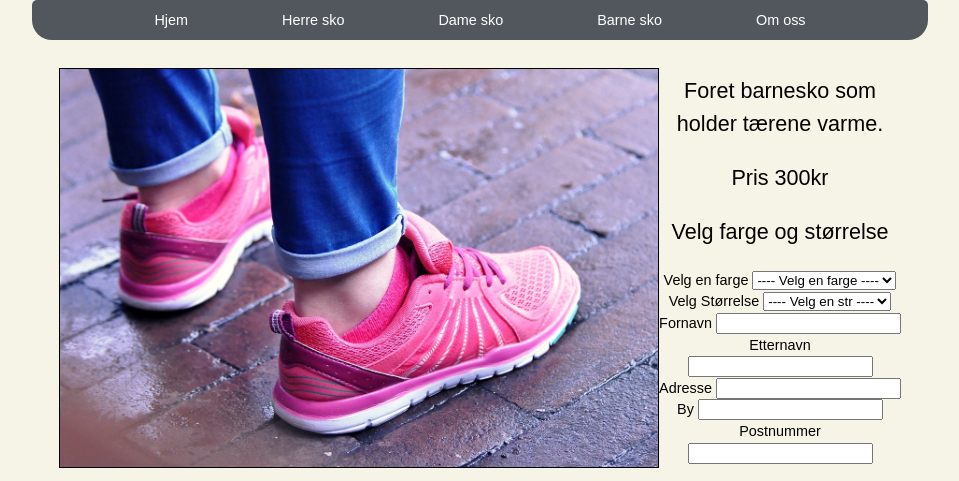
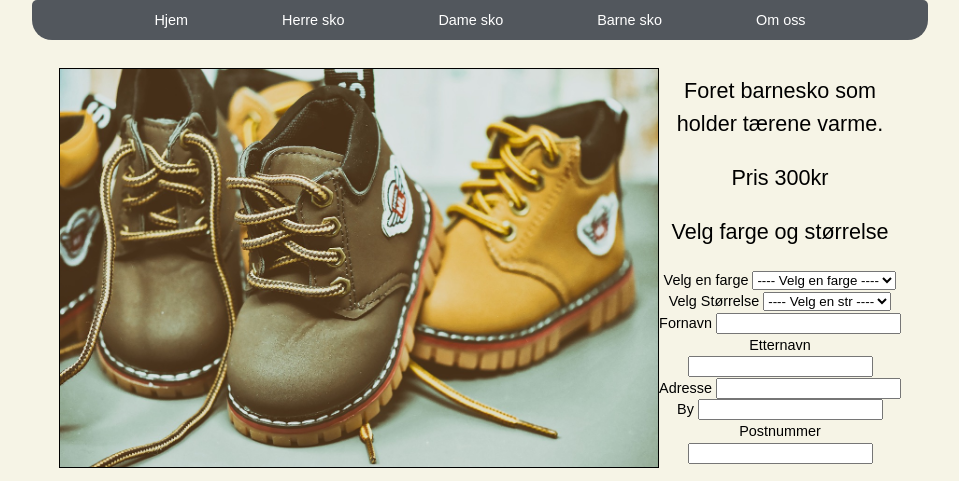
Before and after one commit to wenckelarsson/FF2, a plain HTML site: page kjøp38.html in a window 1280 px wide. Shown: the top 481 px of the page, without its empty margins (160-1119 px from the left). Drawn offline with Linux system fonts and the light colour scheme.

Commit message:
Update kjøp38.html

```diff
--- a/kjøp38.html
+++ b/kjøp38.html
@@ -22,7 +22,7 @@
 <!--=================mainconten==================--->
 <div class="mainContent">
     <section class="top-content">
-        <p style="float: left; clear: left"><img src="Barn10.jpg" height="400" width="600" border="1px"</p>
+        <p style="float: left; clear: left"><img src="images/Barn/Barn7.jpg" height="400" width="600" border="1px"</p>
         <p Class="medium">Foret barnesko som holder tærene varme.</p>
         <p class="medium"> Pris 300kr </p>
 
```
